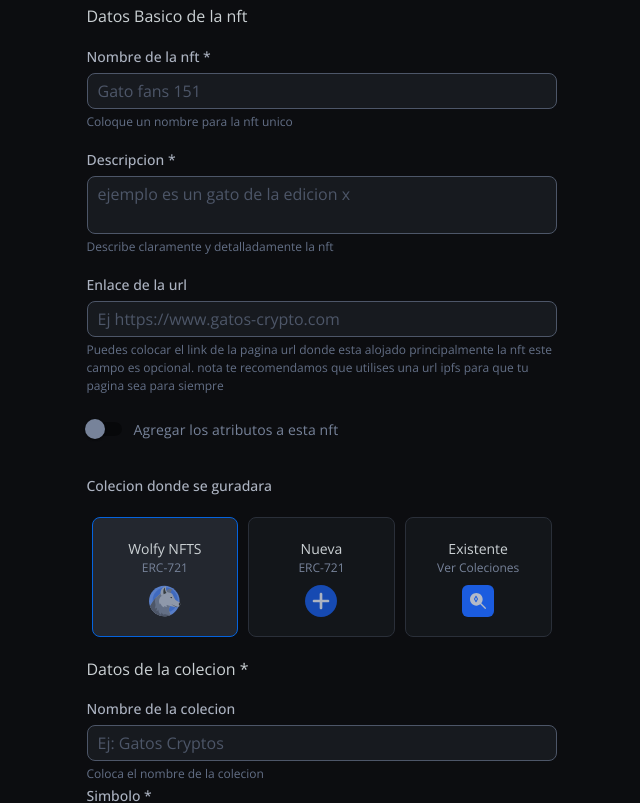
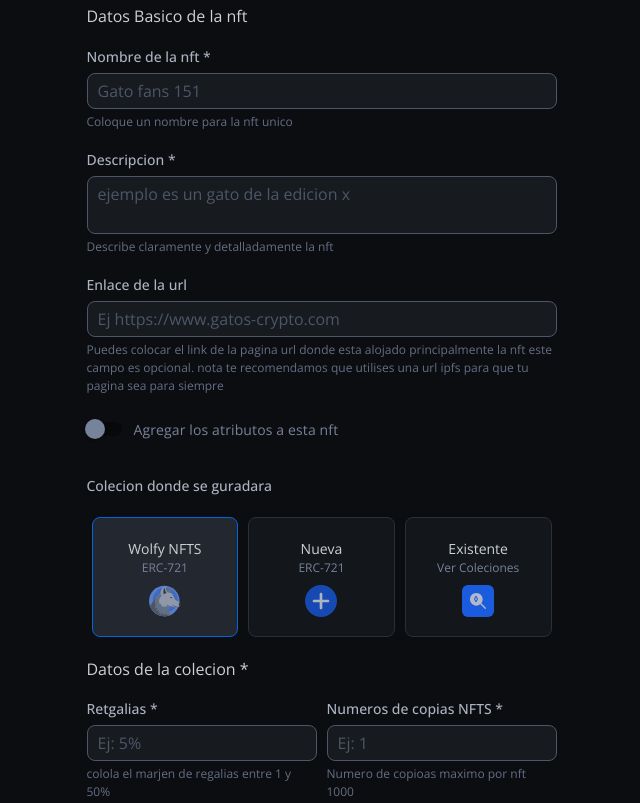
Before and after one commit to angeleesc/wolfy-marketplace-3.0-js, a React (Create React App) app: page /create-new-nft in a window 1280 px wide. Shown: the part 719-1522 px from the top of the page, without its empty margins (131-771 px from the left). Built offline with nearby package versions, Linux system fonts and the light colour scheme.

Commit message:
configuracion de valores restantes

```diff
--- a/src/template/pages/Mint/MintNftForm.jsx
+++ b/src/template/pages/Mint/MintNftForm.jsx
@@ -41,6 +41,7 @@ export default function MintNftForm() {
   const isPutOnMarketPlaceWacht = watch("isPutOnMarketplace");
   const saleMethodWacth = watch("salesMethod");
   const isAddAtributeWacht = watch("isAddPropieties");
+  const collectionOptionsWacht = watch("colectionOptions");
 
   // console.log(nftsAtributesWacth)
 
@@ -279,25 +280,41 @@ export default function MintNftForm() {
         />
 
         <h3 className="my-[15px]">Datos de la colecion *</h3>
+
+        {collectionOptionsWacht === collectionsOptions.new && (
+          <>
+            <div className="my-3">
               <WTextFields
                 id="colection-name"
                 textLabel="Nombre de la colecion"
                 placeholder="Ej: Gatos Cryptos"
                 info="Coloca el nombre de la colecion"
               />
-
+            </div>
+            <div className="my-3">
+              <WTextFields
+                id="colection-ur"
+                textLabel="url identificativo (opcional)"
+                placeholder="gatos"
+                info="Esta es una url corta se usara en nuestra pagina si la collecion tendra una pagina propia tendras que editarlo manualmente"
+              />
+            </div>
+            <div className="my-3">
               <WTextFields
                 id="colection-symbol"
                 textLabel="Simbolo *"
                 placeholder="Ej: CGATO"
                 info="Coloque el simbolo que resa representativo de tu nft"
               />
+            </div>
+          </>
+        )}
 
         <div className="grid grid-cols-2 ">
           <div className="mr-[5px]">
             <WTextFields
               id="colection-fee"
-              textLabel="Retgalias"
+              textLabel="Retgalias *"
               placeholder="Ej: 5%"
               info="colola el marjen de regalias entre 1 y 50%"
               type="number"
@@ -305,10 +322,10 @@ export default function MintNftForm() {
           </div>
           <div className="ml-[5px]">
             <WTextFields
-              id="nft'quantity"
-              textLabel="Numeros de copias"
-              placeholder="Ej: 5%"
-              info="colola el marjen de regalias entre 1 y 50%"
+              id="nft-quantity"
+              textLabel="Numeros de copias NFTS *"
+              placeholder="Ej: 1"
+              info="Numero de copioas maximo por nft 1000"
               type="number"
             />
           </div>
```
Lines whose indentation alone changed are shown as unchanged.
